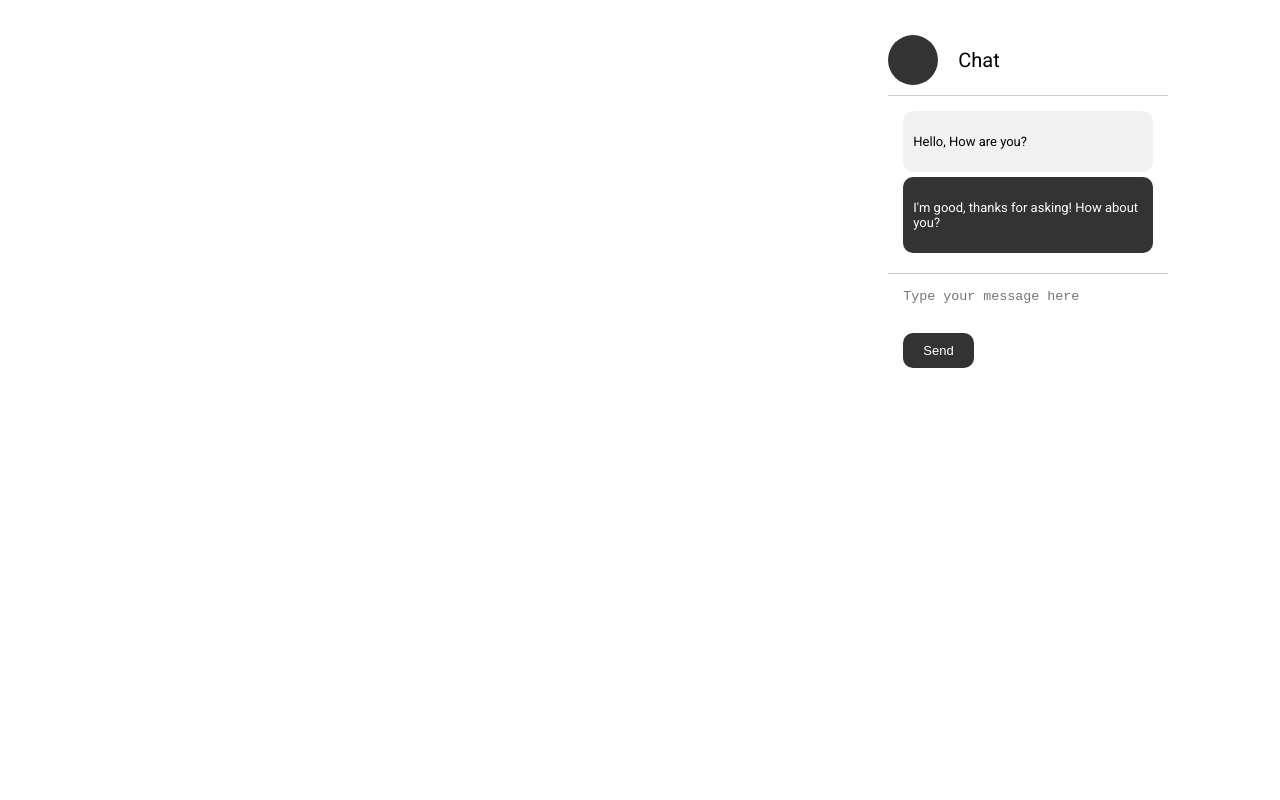
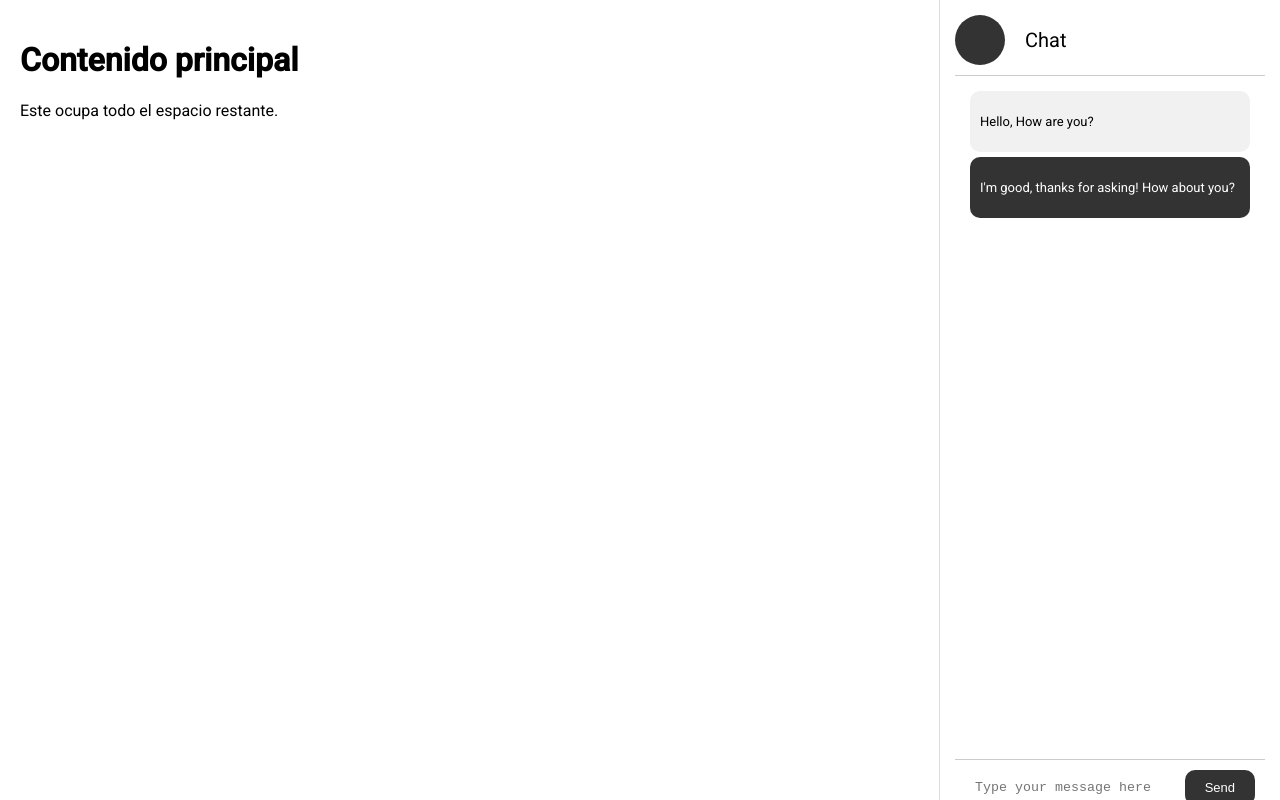
Before and after one commit to 0xM4rc/HackUPC-frontend, an Angular app: page / in a window 1280 px wide. Built offline with nearby package versions, Linux system fonts and the light colour scheme.

Commit message:
Added openai components

```diff
--- /dev/null
+++ b/src/app/components/chat/chat.component.html
@@ -0,0 +1,31 @@
+<div class="card-container">
+    <!-- Cabecera -->
+    <div class="card-header">
+      <div class="img-avatar"></div>
+      <div class="text-chat">Chat</div>
+    </div>
+
+    <!-- Cuerpo -->
+    <div class="card-body">
+      <!-- Lista de mensajes -->
+      <div class="messages-container" #msgList>
+        <div
+          *ngFor="let m of messages"
+          class="message-box"
+          [ngClass]="m.side">
+          <p>{{ m.text }}</p>
+        </div>
+      </div>
+
+      <!-- Input + botón -->
+      <form class="message-input" (ngSubmit)="send()">
+        <textarea
+          [(ngModel)]="input"
+          name="message"
+          class="message-send"
+          placeholder="Type your message here"
+          rows="1"></textarea>
+        <button class="button-send" type="submit">Send</button>
+      </form>
+    </div>
+  </div>
--- /dev/null
+++ b/src/app/components/chat/chat.component.scss
@@ -0,0 +1,107 @@
+.card-container {
+    background-color: #fff;
+    border-radius: 10px;
+    padding: 15px;
+    display: flex;
+    flex-direction: column;
+    width: 310px;
+    height: 100%;          /* llena la columna lateral */
+  }
+
+  /* …(todo tu CSS anterior de .card-header, .message-box, etc.)… */
+  .card-header {
+    display: flex;
+    align-items: center;
+    padding-bottom: 10px;
+    border-bottom: 1px solid #ccc;
+  }
+
+  .card-header .img-avatar {
+    width: 50px;
+    height: 50px;
+    border-radius: 50%;
+    margin-right: 20px;
+    background-color: #333;
+  }
+
+  .card-header .text-chat {
+    color: black;
+    margin: 0;
+    font-size: 20px;
+  }
+
+  .card-body {
+    flex: 1;
+
+    display: flex;
+    flex-direction: column;
+    justify-content: space-between;
+  }
+
+  .messages-container {
+    padding: 15px;
+    flex: 1;
+
+  }
+
+  .message-box {
+    padding: 10px;
+    margin-bottom: 5px;
+    border-radius: 10px;
+  }
+
+  .message-box.left {
+    background-color: #f1f1f1;
+    color: black;
+    font-size: 13px;
+  }
+
+  .message-box.right {
+    background-color: #333;
+    color: #fff;
+    font-size: 13px;
+  }
+
+  .message-input {
+    border-top: 1px solid #ccc;
+    padding: 10px;
+    display: flex;
+    gap: 10px;
+  }
+
+  .message-send {
+    flex: 1;
+    padding: 10px;
+    border: none;
+    border-radius: 10px;
+    resize: none;
+  }
+
+  .button-send {
+    background-color: #333;
+    color: #fff;
+    padding: 10px 20px;
+    border: none;
+    cursor: pointer;
+    border-radius: 10px;
+    font-size: 13px;
+  }
+
+  .button-send:hover {
+    background-color: #f1f1f1;
+    color: #333;
+  }
+
+
+  .messages-container {
+    flex: 1;
+
+    padding: 15px;
+  }
+
+  .message-input {
+    display: flex;
+    gap: 10px;
+    border-top: 1px solid #ccc;
+    padding: 10px;
+  }
--- /dev/null
+++ b/src/app/components/chat/chat.component.ts
@@ -0,0 +1,42 @@
+import { Component, ViewChild, ElementRef } from '@angular/core';
+import { CommonModule } from '@angular/common';
+import { FormsModule } from '@angular/forms';
+
+type Side = 'left' | 'right';
+
+interface ChatMessage {
+  text: string;
+  side: Side;
+}
+
+@Component({
+  selector: 'app-chat',
+  imports: [CommonModule, FormsModule],
+  templateUrl: './chat.component.html',
+  styleUrl: './chat.component.scss'
+})
+export class ChatComponent {
+  /** referencia al contenedor para hacer scroll al final */
+  @ViewChild('msgList') msgList?: ElementRef<HTMLDivElement>;
+
+  messages: ChatMessage[] = [
+    { text: 'Hello, How are you?', side: 'left' },
+    { text: "I'm good, thanks for asking! How about you?", side: 'right' }
+  ];
+
+  input = '';
+
+  send() {
+    const txt = this.input.trim();
+    if (!txt) { return; }
+
+    this.messages.push({ text: txt, side: 'right' });
+    this.input = '';
+
+    /* espera al siguiente ciclo de cambio y baja el scroll */
+    queueMicrotask(() => {
+      const el = this.msgList?.nativeElement;
+      if (el) { el.scrollTop = el.scrollHeight; }
+    });
+  }
+}
--- a/src/app/pages/main/main.component.html
+++ b/src/app/pages/main/main.component.html
@@ -1,23 +1,12 @@
-<!-- From Uiverse.io by ahmed150up -->
-<div class="card-container">
-    <div class="card-header">
-      <div class="img-avatar"></div>
-      <div class="text-chat">Chat</div>
-    </div>
-    <div class="card-body">
-      <div class="messages-container">
-          <div class="message-box left">
-              <p>Hello, How are you?</p>
-          </div>
-          <div class="message-box right">
-              <p>I'm good, thanks for asking! How about you?</p>
-          </div>
-      </div>
-      <div class="message-input">
-        <form>
-          <textarea placeholder="Type your message here" class="message-send"></textarea>
-          <button type="submit" class="button-send">Send</button>
-        </form>
-      </div>
-    </div>
+<div class="layout">
+  <div class="contenido-principal">
+    <!-- Aquí va tu contenido principal -->
+    <h1>Contenido principal</h1>
+    <p>Este ocupa todo el espacio restante.</p>
   </div>
+
+  <div class="chat-lateral">
+    <app-chat></app-chat>
+  </div>
+
+</div>
--- a/src/app/pages/main/main.component.scss
+++ b/src/app/pages/main/main.component.scss
@@ -1,93 +1,17 @@
-/* From Uiverse.io by ahmed150up */
-.card-container {
-    background-color: #fff;
-    border-radius: 10px;
-    position: absolute;
-    top: 0;
-    left: 66.666%;
-
-    padding: 15px;
-    margin: 20px;
+.layout {
   display: flex;
-    flex-direction: column;
-    width: 280px;
+  height: 100vh;
+  width: 100vw;
+  overflow: hidden;
 }
 
-  .card-header {
-    display: flex;
-    align-items: center;
-    padding-bottom: 10px;
-    border-bottom: 1px solid #ccc;
-  }
-
-  .card-header .img-avatar {
-    width: 50px;
-    height: 50px;
-    border-radius: 50%;
-    margin-right: 20px;
-    background-color: #333;
-  }
-
-  .card-header .text-chat {
-    color: black;
-    margin: 0;
-    font-size: 20px;
-  }
-
-  .card-body {
+.contenido-principal {
   flex: 1;
+  padding: 20px;
   overflow-y: auto;
 }
 
-  .messages-container {
-    padding: 15px;
+.chat-lateral {
+  background-color: #fff;
+  border-left: 1px solid #ddd;
 }
-
-  .message-box {
-    padding: 10px;
-    margin-bottom: 5px;
-    border-radius: 10px;
-  }
-
-  .message-box.left {
-    background-color: #f1f1f1;
-    color: black;
-    font-size: 13px;
-    left: 0;
-  }
-
-  .message-box.right {
-    background-color: #333;
-    color: #fff;
-    font-size: 13px;
-    right: 0;
-  }
-
-  .message-input {
-    padding: 5px;
-    border-top: 1px solid #ccc;
-  }
-
-  .message-input .message-send {
-    width: 100%;
-    padding: 10px;
-    border: none;
-    border-radius: 10px;
-    resize: none;
-  }
-
-  .message-input .button-send {
-    background-color: #333;
-    color: #fff;
-    padding: 10px 20px;
-    border: none;
-    cursor: pointer;
-    margin-left: 10px;
-    border-radius: 10px;
-    font-size: 13px;
-  }
-
-  .message-input .button-send:hover {
-    background-color: #f1f1f1;
-    color: #333;
-  }
```
Also changed, not shown: src/app/pages/main/main.component.ts (+13 -1 lines), src/app/services/openai.service.ts (added, +32 -0 lines), 2 other files (tests, documents, lock files or other folders). Lines whose indentation alone changed are shown as unchanged.
